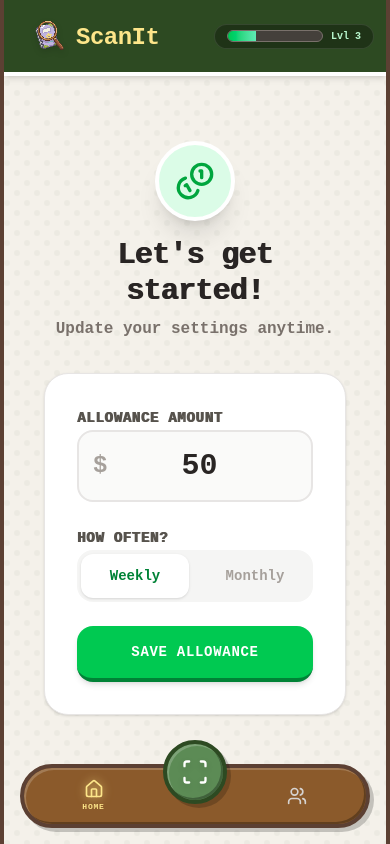
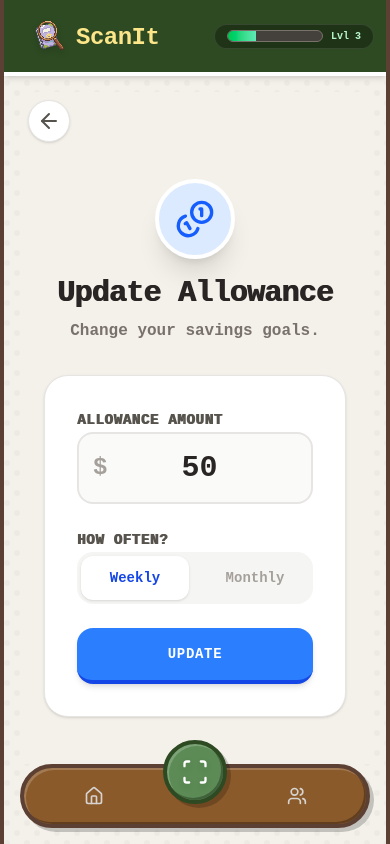
Before and after one commit to MaryamElhamidi/ellehacks-nitecrawlers, a React (Vite) app in the folder frontend/: page /update-allowance in a window 390 px wide. Before the commit this address led to /. Built offline with nearby package versions, Linux system fonts and the light colour scheme; no server answers.

Commit message:
feat: Add allowance configuration page and link from scan screen, along with responsive UI adjustments.

```diff
--- a/frontend/src/App.jsx
+++ b/frontend/src/App.jsx
@@ -7,6 +7,8 @@ import ChoiceScreen from './pages/ChoiceScreen';
 import ConsequenceScreen from './pages/ConsequenceScreen';
 import ProfileScreen from './pages/ProfileScreen';
 import DictionaryScreen from './pages/DictionaryScreen';
+
+import UpdateAllowance from './pages/UpdateAllowance';
 
 // Placeholders until pages are built
 function Placeholder({ name }) {
@@ -26,6 +28,7 @@ function App() {
         <Layout>
           <Routes>
             <Route path="/" element={<Onboarding />} />
+            <Route path="/update-allowance" element={<UpdateAllowance />} />
             <Route path="/scan" element={<ScanScreen />} />
             <Route path="/choice" element={<ChoiceScreen />} />
             <Route path="/consequence" element={<ConsequenceScreen />} />
--- a/frontend/src/pages/ScanScreen.jsx
+++ b/frontend/src/pages/ScanScreen.jsx
@@ -76,30 +76,30 @@ const ScanScreen = () => {
         <div className="flex flex-col h-full overflow-hidden relative">
 
             {/* Header / Stats */}
-            <div className="absolute top-4 right-4 z-20">
-                <div className="bg-white/90 backdrop-blur-sm px-4 py-2 rounded-full shadow-sm border border-stone-200 flex items-center gap-2">
+            <div className="absolute top-4 right-4 z-20" onClick={() => navigate('/update-allowance')}>
+                <div className="cursor-pointer bg-white/90 backdrop-blur-sm px-4 py-2 rounded-full shadow-sm border border-stone-200 flex items-center gap-2 transform active:scale-95 transition-transform hover:bg-white">
                     <Wallet className="w-4 h-4 text-green-600" />
                     <span className="font-bold text-stone-700">${money}</span>
                 </div>
             </div>
 
-            <div className="flex-1 flex flex-col items-center justify-center space-y-8 relative px-6">
+            <div className="flex-1 flex flex-col items-center justify-center space-y-4 md:space-y-8 relative px-6">
 
                 {/* Instruction Bubble */}
-                <div className="bg-white px-6 py-4 rounded-3xl shadow-sm border border-stone-100 max-w-xs text-center relative animate-bounce-slow z-20">
-                    <p className="text-stone-600 font-medium">Point at an object and scan it!</p>
+                <div className="bg-white px-4 py-3 md:px-6 md:py-4 rounded-3xl shadow-sm border border-stone-100 max-w-[200px] md:max-w-xs text-center relative animate-bounce-slow z-20">
+                    <p className="text-stone-600 font-medium text-sm md:text-base">Point at an object and scan it!</p>
                     <div className="absolute -bottom-2 left-1/2 -translate-x-1/2 w-4 h-4 bg-white border-b border-r border-stone-100 transform rotate-45"></div>
                 </div>
 
-                {/* Camera Viewfinder */}
-                <div className="relative w-80 h-96 flex items-center justify-center">
+                {/* Camera Viewfinder - Scaled down for mobile */}
+                <div className="relative w-64 h-80 md:w-80 md:h-96 flex items-center justify-center transition-all duration-300">
                     {/* Wooden Frame Overlay */}
                     <div className="absolute inset-0 z-30 pointer-events-none drop-shadow-2xl">
                         <img src={woodenFrame} alt="Frame" className="w-full h-full object-fill scale-110" />
                     </div>
 
                     {/* Camera Container */}
-                    <div className="relative w-72 h-88 bg-stone-800 pixel-border shadow-inner overflow-hidden rounded-xl">
+                    <div className="relative w-56 h-72 md:w-72 md:h-88 bg-stone-800 pixel-border shadow-inner overflow-hidden rounded-xl transition-all duration-300">
                         {/* Live Camera Feed */}
                         <div className="absolute inset-0 flex items-center justify-center bg-stone-900">
                             <Webcam
@@ -150,18 +150,18 @@ const ScanScreen = () => {
                     </div>
                 </div>
 
-                {/* Scan Button */}
+                {/* Scan Button - Smaller on mobile */}
                 <button
                     onClick={handleScan}
                     disabled={isScanning || !cameraReady}
                     className="group relative z-20"
                 >
                     <div className="absolute inset-0 bg-green-600 rounded-full translate-y-2 transition-transform group-hover:translate-y-3 group-active:translate-y-1"></div>
-                    <div className={`relative bg-green-400 hover:bg-green-300 text-white font-bold text-xl px-10 py-5 rounded-full shadow-lg border-b-4 border-green-600 active:border-b-0 active:translate-y-2 transition-all flex items-center space-x-3 ${!cameraReady ? 'opacity-50 grayscale' : ''}`}>
+                    <div className={`relative bg-green-400 hover:bg-green-300 text-white font-bold text-lg md:text-xl px-6 py-3 md:px-10 md:py-5 rounded-full shadow-lg border-b-4 border-green-600 active:border-b-0 active:translate-y-2 transition-all flex items-center space-x-2 md:space-x-3 ${!cameraReady ? 'opacity-50 grayscale' : ''}`}>
                         {isScanning ? (
-                            <RefreshCw className="animate-spin w-6 h-6" />
+                            <RefreshCw className="animate-spin w-5 h-5 md:w-6 md:h-6" />
                         ) : (
-                            <Zap className="w-6 h-6 group-hover:rotate-12 transition-transform fill-yellow-200 text-yellow-100" />
+                            <Zap className="w-5 h-5 md:w-6 md:h-6 group-hover:rotate-12 transition-transform fill-yellow-200 text-yellow-100" />
                         )}
                         <span>{isScanning ? 'Identifying...' : 'Snap & Scan'}</span>
                     </div>
--- /dev/null
+++ b/frontend/src/pages/UpdateAllowance.jsx
@@ -0,0 +1,140 @@
+import React, { useState, useEffect } from 'react';
+import { useNavigate } from 'react-router-dom';
+import { useGame } from '../context/GameContext';
+import { Coins, ArrowLeft } from 'lucide-react';
+
+export default function UpdateAllowance() {
+    const { setAllowance, setAllowanceFrequency, setMoney, allowance: currentAllowance, allowanceFrequency: currentFrequency } = useGame();
+    const [amount, setAmount] = useState(currentAllowance || 50);
+    const [frequency, setFrequency] = useState(currentFrequency || 'weekly');
+    const navigate = useNavigate();
+    const [isSaving, setIsSaving] = useState(false);
+
+    // No auto-redirect here!
+
+    // Pre-fill with current values if available
+    useEffect(() => {
+        if (currentAllowance) setAmount(currentAllowance);
+        if (currentFrequency) setFrequency(currentFrequency);
+    }, [currentAllowance, currentFrequency]);
+
+    return (
+        <div className="flex flex-col h-full p-6 overflow-hidden bg-[#f4f1ea]">
+            {/* Back Button */}
+            <div className="absolute top-6 left-6 z-30">
+                <button
+                    onClick={() => navigate(-1)}
+                    className="p-2 bg-white rounded-full shadow-sm border border-stone-200 text-stone-600 hover:bg-stone-50"
+                >
+                    <ArrowLeft className="w-6 h-6" />
+                </button>
+            </div>
+
+            <div className="flex-1 flex flex-col justify-center max-w-md mx-auto w-full space-y-8 mt-10">
+
+                {/* Header */}
+                <div className="text-center space-y-2">
+                    <div className="w-20 h-20 bg-blue-100 rounded-full flex items-center justify-center mx-auto mb-4 border-4 border-white shadow-xl">
+                        <Coins className="w-10 h-10 text-blue-600" />
+                    </div>
+                    <h1 className="text-3xl ultra-bold text-stone-800 tracking-tight">Update Allowance</h1>
+                    <p className="text-stone-500">Change your savings goals.</p>
+                </div>
+
+                <div className="bg-white rounded-3xl p-8 shadow-sm border border-stone-200 space-y-6">
+
+                    {/* Amount Input */}
+                    <div className="space-y-3">
+                        <label className="text-sm ultra-bold text-stone-600 uppercase tracking-wider">ALLOWANCE AMOUNT</label>
+                        <div className="relative">
+                            <span className="absolute left-4 top-1/2 -translate-y-1/2 text-2xl font-bold text-stone-400">$</span>
+                            <input
+                                type="number"
+                                value={amount}
+                                onChange={(e) => setAmount(e.target.value)}
+                                className="w-full pl-10 pr-4 py-4 bg-stone-50 text-3xl font-bold text-stone-800 rounded-2xl border-2 border-stone-200 focus:border-blue-500 focus:outline-none transition-colors text-center"
+                            />
+                        </div>
+                    </div>
+
+                    {/* Frequency Toggle */}
+                    <div className="space-y-3">
+                        <label className="text-sm ultra-bold text-stone-600 uppercase tracking-wider">HOW OFTEN?</label>
+                        <div className="grid grid-cols-2 gap-3 p-1 bg-stone-100 rounded-2xl">
+                            <button
+                                onClick={() => setFrequency('weekly')}
+                                className={`py-3 rounded-xl text-sm font-bold transition-all duration-200 ${frequency === 'weekly'
+                                    ? 'bg-white text-blue-700 shadow-sm'
+                                    : 'text-stone-400 hover:text-stone-600'
+                                    }`}
+                            >
+                                Weekly
+                            </button>
+                            <button
+                                onClick={() => setFrequency('monthly')}
+                                className={`py-3 rounded-xl text-sm font-bold transition-all duration-200 ${frequency === 'monthly'
+                                    ? 'bg-white text-blue-700 shadow-sm'
+                                    : 'text-stone-400 hover:text-stone-600'
+                                    }`}
+                            >
+                                Monthly
+                            </button>
+                        </div>
+                    </div>
+
+                    {/* Save Button */}
+                    <button
+                        disabled={isSaving}
+                        onClick={() => {
+                            if (isSaving) return;
+                            setIsSaving(true);
+                            console.log("Updating allowance...");
+
+                            try {
+                                const value = Number(amount);
+
+                                // 1. Update React State
+                                setAllowance(value);
+                                setAllowanceFrequency(frequency);
+                                // Note: We might NOT want to reset money here, or maybe we do?
+                                // User asked to "update amount of money we have", so maybe reset?
+                                // Let's update money to match allowance if it's an "allowance update",
+                                // OR just update the allowance setting.
+                                // The user said "update the amount of money we have", which implies resetting the balance.
+                                // I'll stick to updating the allowance setting and maybe adding the difference?
+                                // Actually, for simplicity and meeting the "onboarding" feel, let's reset or set.
+                                // But resetting money might lose game progress.
+                                // Let's just update the *allowance setting* for now.
+                                // Wait, the user said "so we can update the amount of money we have".
+                                // In onboarding, "money" is initialized to "allowance".
+                                // So I will update `money` too to match the new allowance, acting as a "reset" or "adjustment".
+                                setMoney(value);
+
+                                // 2. FORCE Manual Persistence
+                                localStorage.setItem('nitecrawlers_allowance', JSON.stringify(value));
+                                localStorage.setItem('nitecrawlers_allowanceFrequency', JSON.stringify(frequency));
+                                localStorage.setItem('nitecrawlers_money', JSON.stringify(value)); // Resetting money to new allowance
+
+                                console.log("Manual persistence complete. Navigating back...");
+
+                                setTimeout(() => {
+                                    navigate(-1); // Go back to where they came from
+                                }, 500);
+                            } catch (e) {
+                                console.error("Error updating:", e);
+                                alert("Update failed: " + e.message);
+                                setIsSaving(false);
+                            }
+                        }}
+                        className={`w-full text-white font-bold py-4 rounded-2xl shadow-md border-b-4 border-blue-700 active:border-b-0 active:translate-y-1 transition-all uppercase tracking-wider text-sm ${isSaving ? 'bg-blue-400 cursor-wait' : 'bg-blue-500 hover:bg-blue-600'
+                            }`}
+                    >
+                        {isSaving ? 'UPDATING...' : 'UPDATE'}
+                    </button>
+
+                </div>
+
+            </div>
+        </div>
+    );
+}
```
